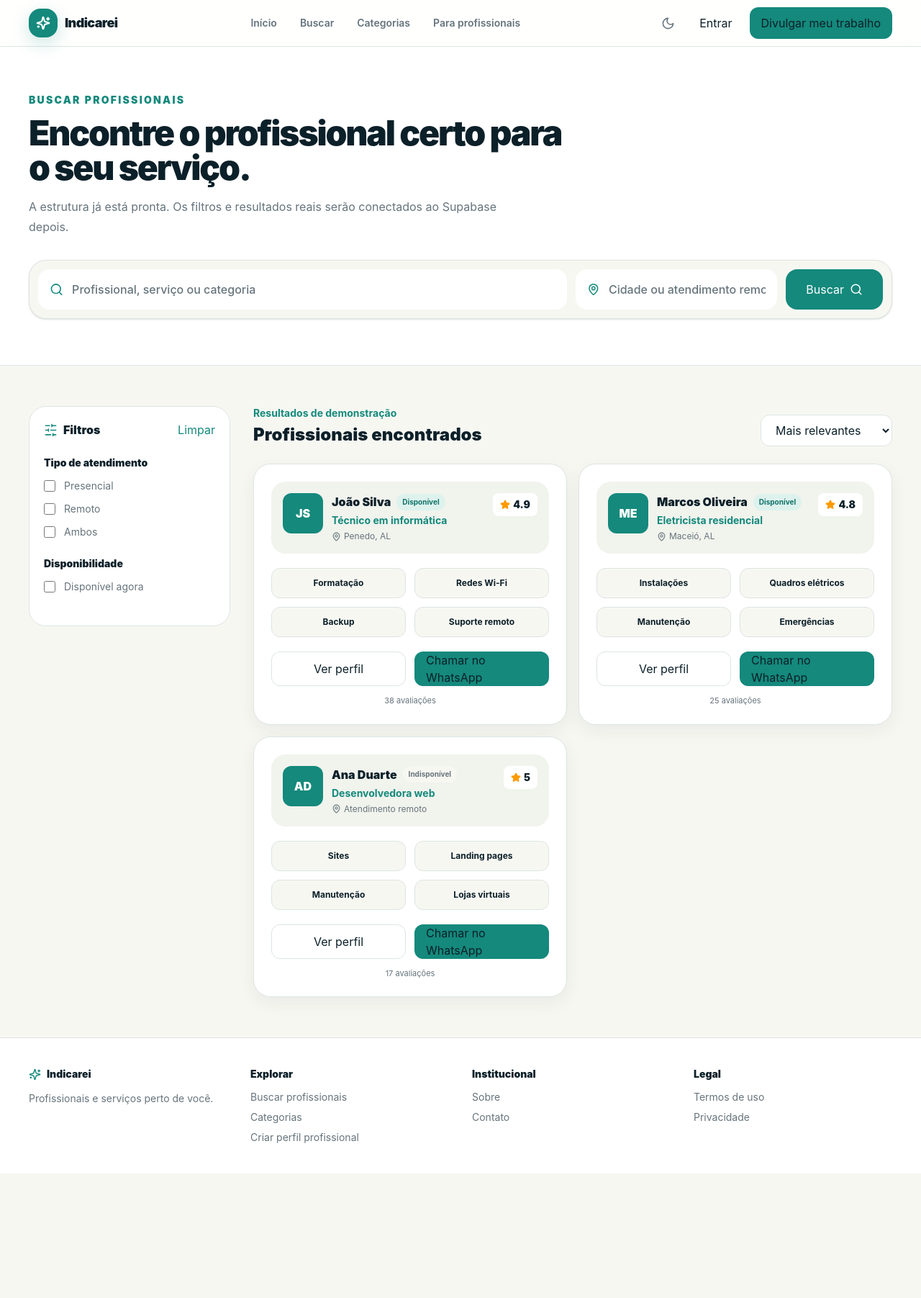
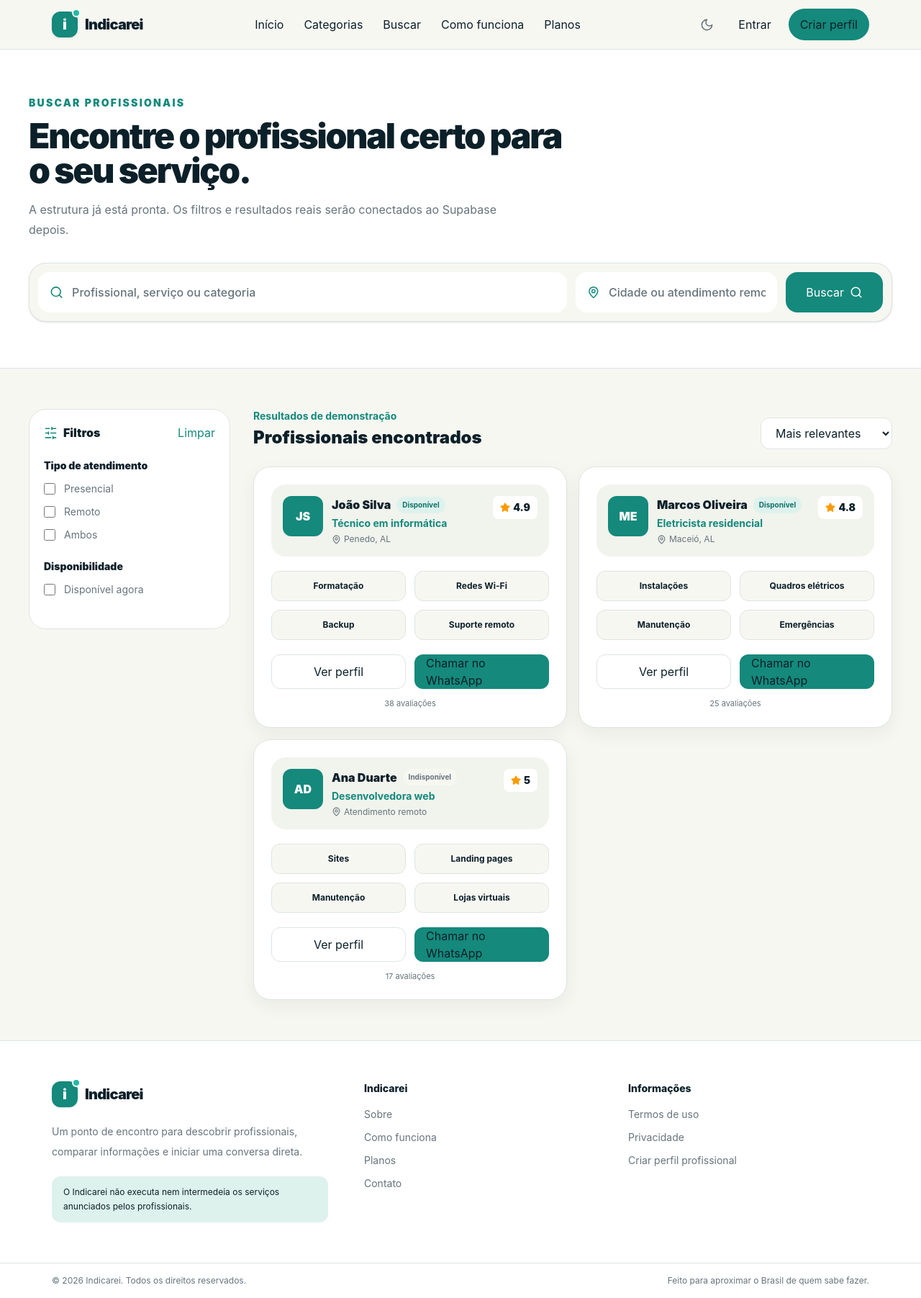
Before and after one commit to JoelsonJSantos/indicarei-v2, a Next.js app: page /buscar in a window 1280 px wide. Shown: the whole page at 72% size. Before the commit the page ends 1630 px from the top, so only its background shows below. Built offline with nearby package versions, Linux system fonts and the light colour scheme.

Commit message:
style: alinha cabeçalho e rodapé ao Indicarei atual

```diff
--- a/src/components/public-page-shell.tsx
+++ b/src/components/public-page-shell.tsx
@@ -1,5 +1,5 @@
 import Link from "next/link";
-import { Sparkles } from "lucide-react";
+
 import { ThemeToggle } from "@/components/theme-toggle";
 
 type PublicPageShellProps = {
@@ -9,35 +9,68 @@ type PublicPageShellProps = {
 export function PublicPageShell({ children }: PublicPageShellProps) {
   return (
     <div className="min-h-screen bg-[var(--background)] text-[var(--text)]">
-      <header className="sticky top-0 z-50 border-b border-[var(--border)] bg-[var(--surface)]/90 backdrop-blur-xl">
-        <div className="mx-auto flex h-16 max-w-[1440px] items-center justify-between px-5 lg:px-10">
-          <Link href="/" className="flex items-center gap-2.5">
-            <span className="grid size-10 place-items-center rounded-2xl bg-[var(--primary)] text-white shadow-[0_8px_24px_rgba(22,140,126,.22)]">
-              <Sparkles size={20} strokeWidth={2.4} />
+      <header className="sticky top-0 z-50 border-b border-[var(--border)] bg-[var(--background)]/92 backdrop-blur-xl">
+        <div className="mx-auto flex min-h-16 max-w-[1200px] items-center justify-between gap-5 px-5 py-3 lg:px-8">
+          <Link
+            href="/"
+            aria-label="Indicarei — página inicial"
+            className="inline-flex items-center gap-2.5"
+          >
+            <span className="relative grid size-9 place-items-center rounded-xl bg-[var(--primary)] text-white shadow-sm">
+              <span className="absolute -right-1 -top-1 size-3 rounded-full border-2 border-[var(--background)] bg-[var(--accent)]" />
+              <span className="text-xl font-black leading-none">i</span>
             </span>
-            <span className="text-lg font-black tracking-[-0.035em]">Indicarei</span>
+            <span className="text-xl font-black tracking-[-0.04em]">
+              Indicarei
+            </span>
           </Link>
 
-          <nav className="hidden items-center gap-8 text-sm font-semibold text-[var(--text-muted)] lg:flex">
-            <Link href="/" className="transition hover:text-[var(--text)]">Início</Link>
-            <Link href="/buscar" className="transition hover:text-[var(--text)]">Buscar</Link>
-            <Link href="/categorias" className="transition hover:text-[var(--text)]">Categorias</Link>
-            <Link href="/cadastrar/profissional" className="transition hover:text-[var(--text)]">Para profissionais</Link>
+          <nav className="hidden items-center gap-1 lg:flex">
+            <Link
+              href="/"
+              className="rounded-full px-3 py-2 text-sm font-semibold text-[var(--text-muted)] hover:bg-[var(--surface-hover)] hover:text-[var(--text)]"
+            >
+              Início
+            </Link>
+            <Link
+              href="/categorias"
+              className="rounded-full px-3 py-2 text-sm font-semibold text-[var(--text-muted)] hover:bg-[var(--surface-hover)] hover:text-[var(--text)]"
+            >
+              Categorias
+            </Link>
+            <Link
+              href="/buscar"
+              className="rounded-full px-3 py-2 text-sm font-semibold text-[var(--text-muted)] hover:bg-[var(--surface-hover)] hover:text-[var(--text)]"
+            >
+              Buscar
+            </Link>
+            <Link
+              href="/#como-funciona"
+              className="rounded-full px-3 py-2 text-sm font-semibold text-[var(--text-muted)] hover:bg-[var(--surface-hover)] hover:text-[var(--text)]"
+            >
+              Como funciona
+            </Link>
+            <Link
+              href="/#planos"
+              className="rounded-full px-3 py-2 text-sm font-semibold text-[var(--text-muted)] hover:bg-[var(--surface-hover)] hover:text-[var(--text)]"
+            >
+              Planos
+            </Link>
           </nav>
 
           <div className="flex items-center gap-2">
             <ThemeToggle />
             <Link
               href="/entrar"
-              className="hidden rounded-xl px-4 py-2.5 text-sm font-bold text-[var(--text-muted)] transition hover:bg-[var(--surface-hover)] sm:inline-flex"
+              className="hidden rounded-full px-4 py-2.5 text-sm font-bold text-[var(--text-muted)] hover:bg-[var(--surface-hover)] hover:text-[var(--text)] sm:inline-flex"
             >
               Entrar
             </Link>
             <Link
               href="/cadastrar/profissional"
-              className="hidden rounded-xl bg-[var(--primary)] px-4 py-2.5 text-sm font-bold text-white transition hover:bg-[var(--primary-hover)] md:inline-flex"
+              className="hidden rounded-full bg-[var(--primary)] px-4 py-2.5 text-sm font-bold text-white hover:bg-[var(--primary-hover)] md:inline-flex"
             >
-              Divulgar meu trabalho
+              Criar perfil
             </Link>
           </div>
         </div>
@@ -45,41 +78,95 @@ export function PublicPageShell({ children }: PublicPageShellProps) {
 
       {children}
 
-      <footer className="border-t border-[var(--border)] bg-[var(--surface)] px-5 py-10 lg:px-10">
-        <div className="mx-auto grid max-w-[1440px] gap-8 text-sm sm:grid-cols-2 lg:grid-cols-4">
-          <div>
-            <div className="flex items-center gap-2 font-black text-[var(--text)]">
-              <Sparkles size={17} className="text-[var(--primary)]" />
-              Indicarei
-            </div>
-            <p className="mt-3 max-w-xs leading-6 text-[var(--text-muted)]">
-              Profissionais e serviços perto de você.
+      <footer className="border-t border-[var(--border)] bg-[var(--surface)]">
+        <div className="mx-auto grid max-w-[1200px] gap-8 px-5 py-10 sm:grid-cols-[1.2fr_1fr_1fr] lg:px-8 lg:py-14">
+          <div className="max-w-sm">
+            <Link
+              href="/"
+              aria-label="Indicarei — página inicial"
+              className="inline-flex items-center gap-2.5"
+            >
+              <span className="relative grid size-9 place-items-center rounded-xl bg-[var(--primary)] text-white shadow-sm">
+                <span className="absolute -right-1 -top-1 size-3 rounded-full border-2 border-[var(--surface)] bg-[var(--accent)]" />
+                <span className="text-xl font-black leading-none">i</span>
+              </span>
+              <span className="text-xl font-black tracking-[-0.04em]">
+                Indicarei
+              </span>
+            </Link>
+
+            <p className="mt-5 text-sm leading-7 text-[var(--text-muted)]">
+              Um ponto de encontro para descobrir profissionais, comparar
+              informações e iniciar uma conversa direta.
+            </p>
+
+            <p className="mt-5 rounded-xl bg-[var(--accent-soft)] px-4 py-3 text-xs leading-5">
+              O Indicarei não executa nem intermedeia os serviços anunciados
+              pelos profissionais.
             </p>
           </div>
 
           <div>
-            <p className="font-black">Explorar</p>
-            <div className="mt-3 grid gap-2 text-[var(--text-muted)]">
-              <Link href="/buscar">Buscar profissionais</Link>
-              <Link href="/categorias">Categorias</Link>
-              <Link href="/cadastrar/profissional">Criar perfil profissional</Link>
-            </div>
+            <h2 className="text-sm font-extrabold">Indicarei</h2>
+            <ul className="mt-4 grid gap-3 text-sm text-[var(--text-muted)]">
+              <li>
+                <Link href="/sobre" className="hover:text-[var(--text)]">
+                  Sobre
+                </Link>
+              </li>
+              <li>
+                <Link
+                  href="/#como-funciona"
+                  className="hover:text-[var(--text)]"
+                >
+                  Como funciona
+                </Link>
+              </li>
+              <li>
+                <Link href="/#planos" className="hover:text-[var(--text)]">
+                  Planos
+                </Link>
+              </li>
+              <li>
+                <Link href="/contato" className="hover:text-[var(--text)]">
+                  Contato
+                </Link>
+              </li>
+            </ul>
           </div>
 
           <div>
-            <p className="font-black">Institucional</p>
-            <div className="mt-3 grid gap-2 text-[var(--text-muted)]">
-              <Link href="/sobre">Sobre</Link>
-              <Link href="/contato">Contato</Link>
-            </div>
+            <h2 className="text-sm font-extrabold">Informações</h2>
+            <ul className="mt-4 grid gap-3 text-sm text-[var(--text-muted)]">
+              <li>
+                <Link href="/termos" className="hover:text-[var(--text)]">
+                  Termos de uso
+                </Link>
+              </li>
+              <li>
+                <Link
+                  href="/privacidade"
+                  className="hover:text-[var(--text)]"
+                >
+                  Privacidade
+                </Link>
+              </li>
+              <li>
+                <Link
+                  href="/cadastrar/profissional"
+                  className="hover:text-[var(--text)]"
+                >
+                  Criar perfil profissional
+                </Link>
+              </li>
+            </ul>
           </div>
+        </div>
 
-          <div>
-            <p className="font-black">Legal</p>
-            <div className="mt-3 grid gap-2 text-[var(--text-muted)]">
-              <Link href="/termos">Termos de uso</Link>
-              <Link href="/privacidade">Privacidade</Link>
-            </div>
+        <div className="border-t border-[var(--border)]">
+          <div className="mx-auto flex max-w-[1200px] flex-col gap-1 px-5 py-4 text-xs text-[var(--text-muted)] sm:flex-row sm:items-center sm:justify-between lg:px-8">
+            <p>© 2026 Indicarei. Todos os direitos reservados.</p>
+            <p>Feito para aproximar o Brasil de quem sabe fazer.</p>
           </div>
         </div>
       </footer>
```
